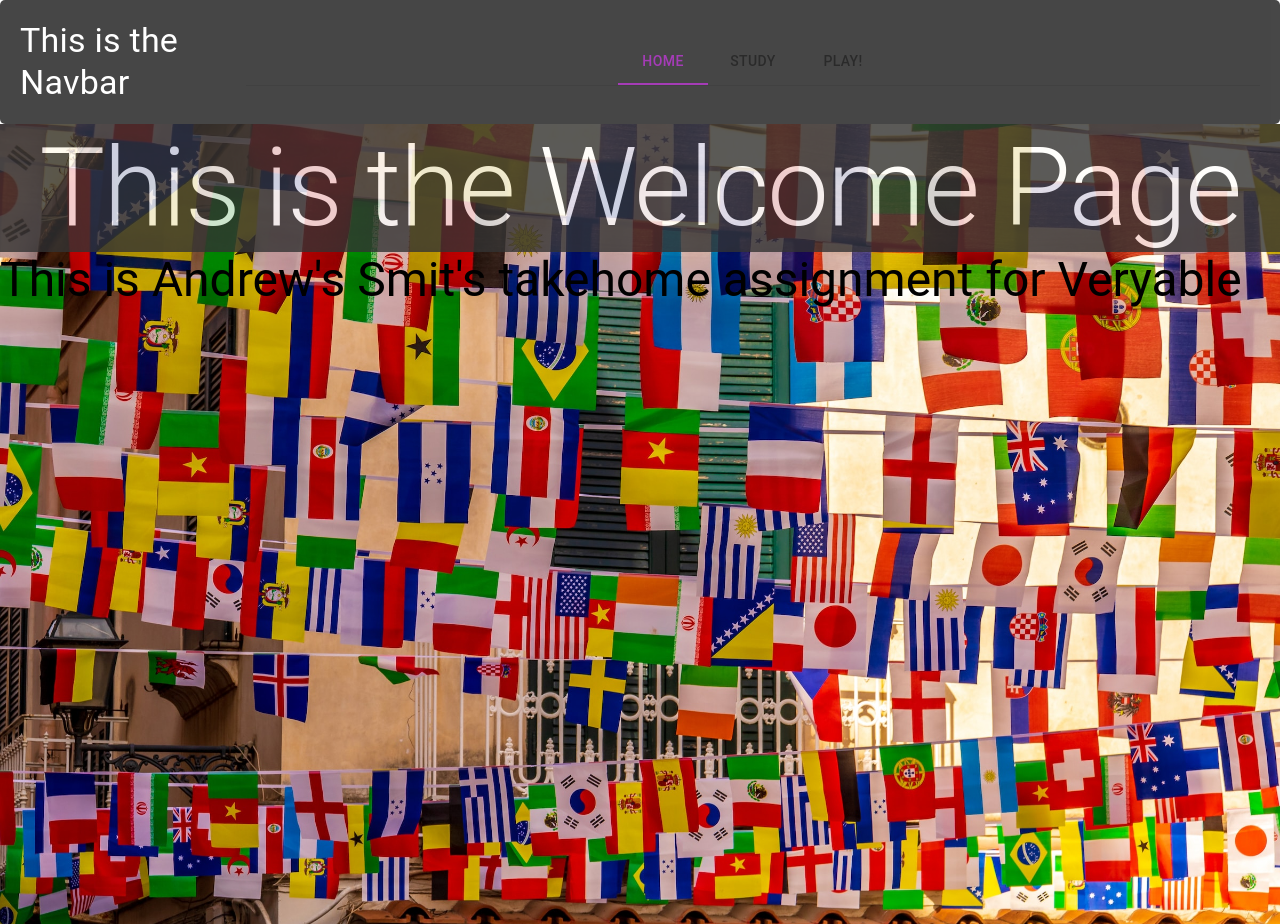
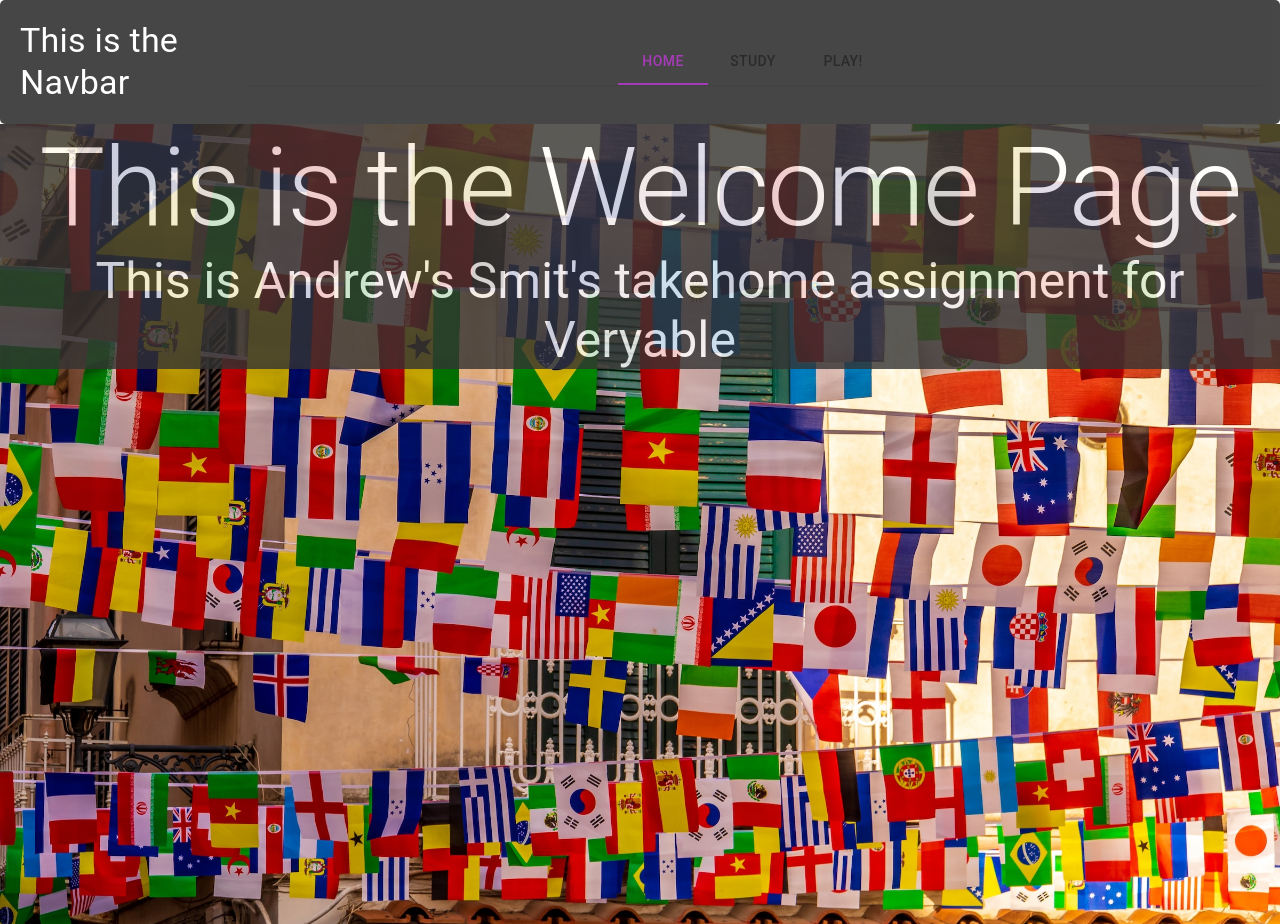
Before and after one commit to andrewasmit/veryable_smit, a React (Vite) app: page /home in a window 1280 px wide. Built offline with nearby package versions, Linux system fonts and the light colour scheme; no server answers.

Commit message:
feat: no search results found component dynamically rendered accordingly

```diff
--- a/src/pages/Countries/SearchBar.tsx
+++ b/src/pages/Countries/SearchBar.tsx
@@ -36,7 +36,7 @@ function SearchBar({ data, handleSearchFilter }: SearchBarProps) {
   },[data, search]);
 
   const handleResetFilter = useCallback(()=>{
-    handleSearchFilter(data)
+    handleSearchFilter(allData)
     setSearch('');
   },[]);
 
@@ -53,4 +53,4 @@ function SearchBar({ data, handleSearchFilter }: SearchBarProps) {
   )
 }
 
-export default SearchBar
+export default SearchBar;
--- a/src/pages/Countries/index.tsx
+++ b/src/pages/Countries/index.tsx
@@ -37,7 +37,6 @@ function Countries({ data }: CountriesProps) {
     })
   }, [searchedCountries]);
 
-
   return (
     <div>
       <Typography variant='h2'>This is the countries page</Typography>
@@ -47,9 +46,15 @@ function Countries({ data }: CountriesProps) {
         handleSearchFilter={setSearchedCountries}
       />
 
-      <Grid container spacing={2}>
-        { countriesToDisplay }
-      </Grid>
+      {countriesToDisplay &&
+        <Grid container spacing={2}>
+          { countriesToDisplay }
+        </Grid>
+      }
+
+      {countriesToDisplay?.length === 0 &&
+        <Typography variant='h5' sx={{ textAlign: 'center', marginTop: 5, padding: 5 }}>No Results Found</Typography>
+      }
     </div>
   )
 }
--- a/src/pages/Home/Home.css
+++ b/src/pages/Home/Home.css
@@ -10,4 +10,13 @@
   opacity: 0.8;
   text-align: center;
   font-size: 110px;
+  padding-top: 40px 25px;
 }
+
+#welcome-page-container h3 {
+  color: #fff;
+  background: #333;
+  opacity: 0.8;
+  text-align: center;
+  font-size: 50px;
+}
```
